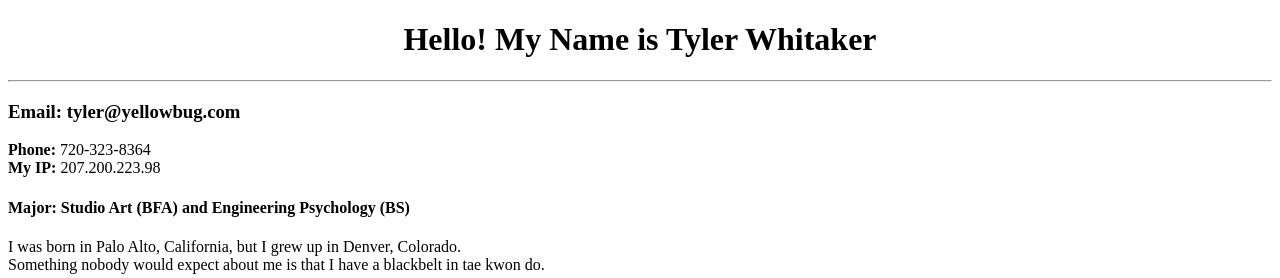
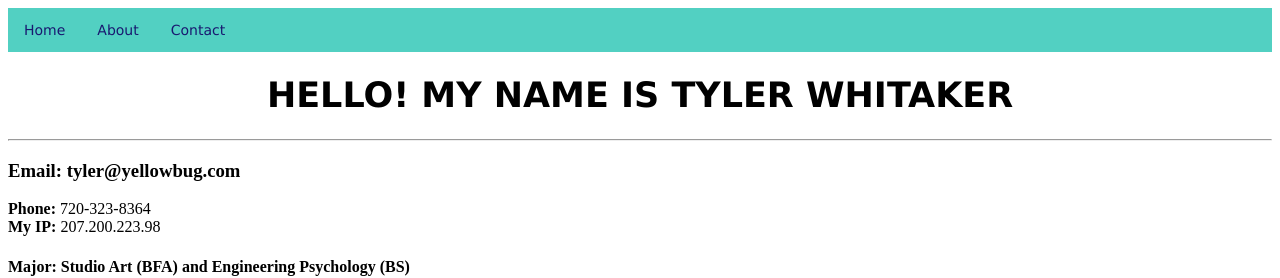
Before and after one commit to twhita01/simple-website, a plain HTML site: page index1.html in a window 1280 px wide. Shown: the top 278 px of the page. Drawn offline with Linux system fonts and the light colour scheme.

Commit message:
Add files via upload

```diff
--- a/index1.html
+++ b/index1.html
@@ -2,9 +2,16 @@
 <html>
 <head>
 	<title> Tyler Whitakers's First Webpage </title>
+		<link rel="stylesheet" type="text/css" href="stylesheet.css">
 </head>
 
 <body>
+	<div class="topnav">
+		<a href="index.html">Home</a>
+		<a class="active" href="index1.html">About</a>
+		<a href="#contact">Contact</a>
+	</div>
+
 	<p1> <h1> <center> Hello! My Name is Tyler Whitaker </center> </h1> </p1>
 	<hr>
 
@@ -20,8 +27,6 @@
 
 	<p7> Something nobody would expect about me is that I have a blackbelt in tae kwon do. </p7> <br>
 
-	<br> <img src="http://www.tuftsmocktrial.org/wp-content/uploads/2018/10/DSCF9256-150x150.jpg">
-
 </body>
 
 
```
Also changed, not shown: index.html (+2 -2 lines).
